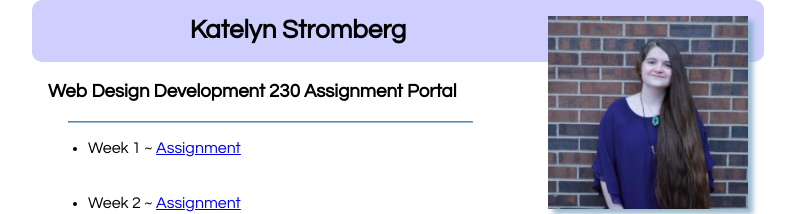
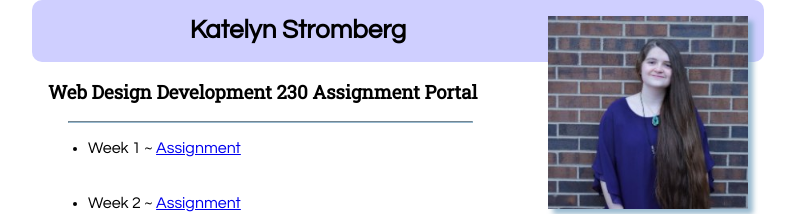
Before and after one commit to KateStrom22/KateStrom22.github.io, a plain HTML site: page index.html in a window 1280 px wide. Shown: the top 214 px of the page, without its empty margins (242-1037 px from the left). Drawn offline with Linux system fonts and the light colour scheme.

Commit message:
setting fonts for google fonts activity

```diff
--- a/css/main.css
+++ b/css/main.css
@@ -13,6 +13,12 @@ hr {
     margin-right: 275px;
     border-color: rgba(116, 161, 190, 0.733);
 }
+
+h3{
+    font-family: 'Montserrat', sans-serif;
+font-family: 'Roboto Slab', serif;
+}
+
 header {
     background-color: #CFCFff;
     padding: 1rem;
--- a/index.html
+++ b/index.html
@@ -6,6 +6,7 @@
     <meta name="viewport" content="width=device-width,initial-scale=1.0">
     <meta name="description" content="Katelyn Stromberg's WDD 230 assignment portal for BYUI 2020">
     <meta name="author" content="Katelyn Stromberg">
+    <link href="https://fonts.googleapis.com/css2?family=Montserrat&family=Roboto+Slab&display=swap" rel="stylesheet">
     <link rel="stylesheet" href="css/normalize.css">
     <link rel="stylesheet" href="css/main.css">
     <title>Katelyn's WDD 230 Homepage</title>
```
